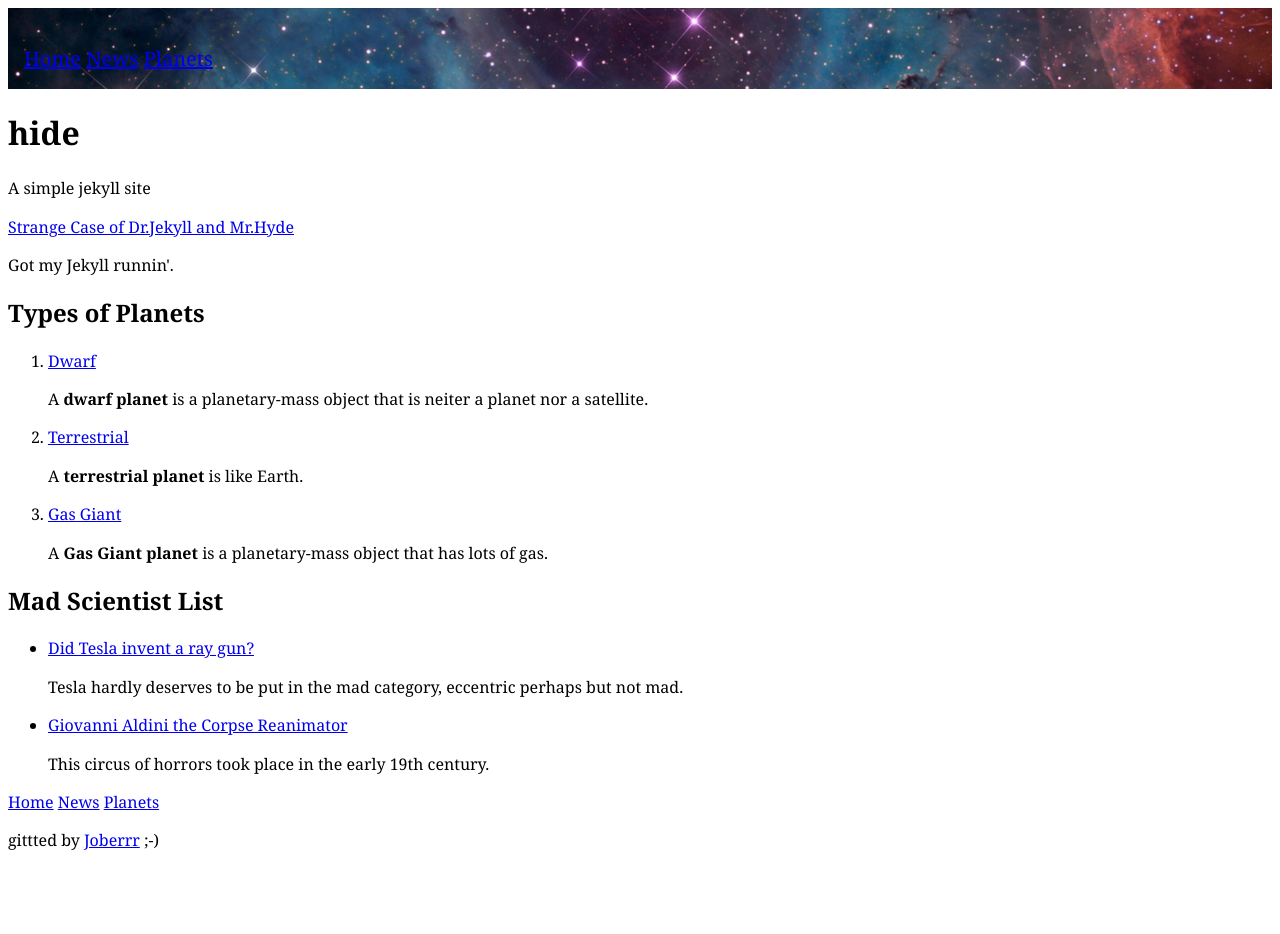
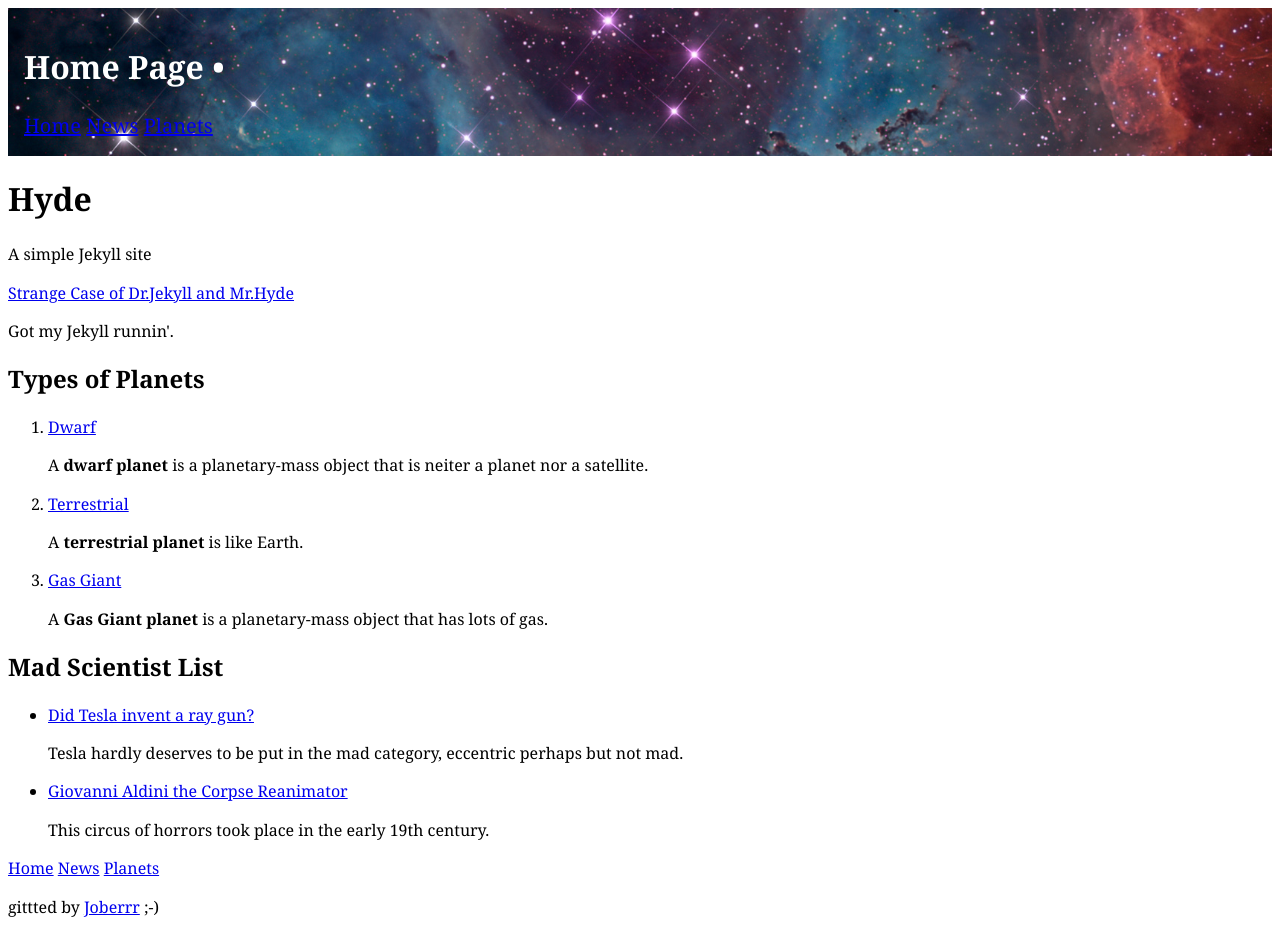
Before and after one commit to Joberrr/hide, a Jekyll site: the page built from index.html, in a window 1280 px wide. Built offline with Jekyll 4.4.1, drawn with Linux system fonts in a browser that asks for light colours; Markdown is read by kramdown in place of the engine named in the settings; before the commit the page ends 900 px from its top, so only the background shows below that.

Commit message:
Update default

```diff
--- a/_layouts/default.html
+++ b/_layouts/default.html
@@ -3,7 +3,7 @@
 	<head>
 		<meta charset="utf-8">
 
-		<title>{% if page.title Hide %}{{page.title}} • {% endif %}</title>
+		<title>{% if page.title %}{{page.title}} • {% endif %}</title>
 		<meta name="description" content="">
 		<meta name="author" content="Jobe Roberts">
 
--- a/index.html
+++ b/index.html
@@ -1,13 +1,14 @@
 ---
 layout: default
+title: Home Page
 ---
 		<div>
 			<header>
-				<h1>hide</h1>
+				<h1>Hyde</h1>
 			</header>
 
 			<div>
-		<p>A simple jekyll site</p>
+		<p>A simple Jekyll site</p>
 		<p>
 			<a href="http://en.wikipedia.org/wiki/Strange_Case_of_Dr_Jekyll_and_Mr_Hyde">Strange Case of Dr.Jekyll and Mr.Hyde</a>
 		</p>
```
